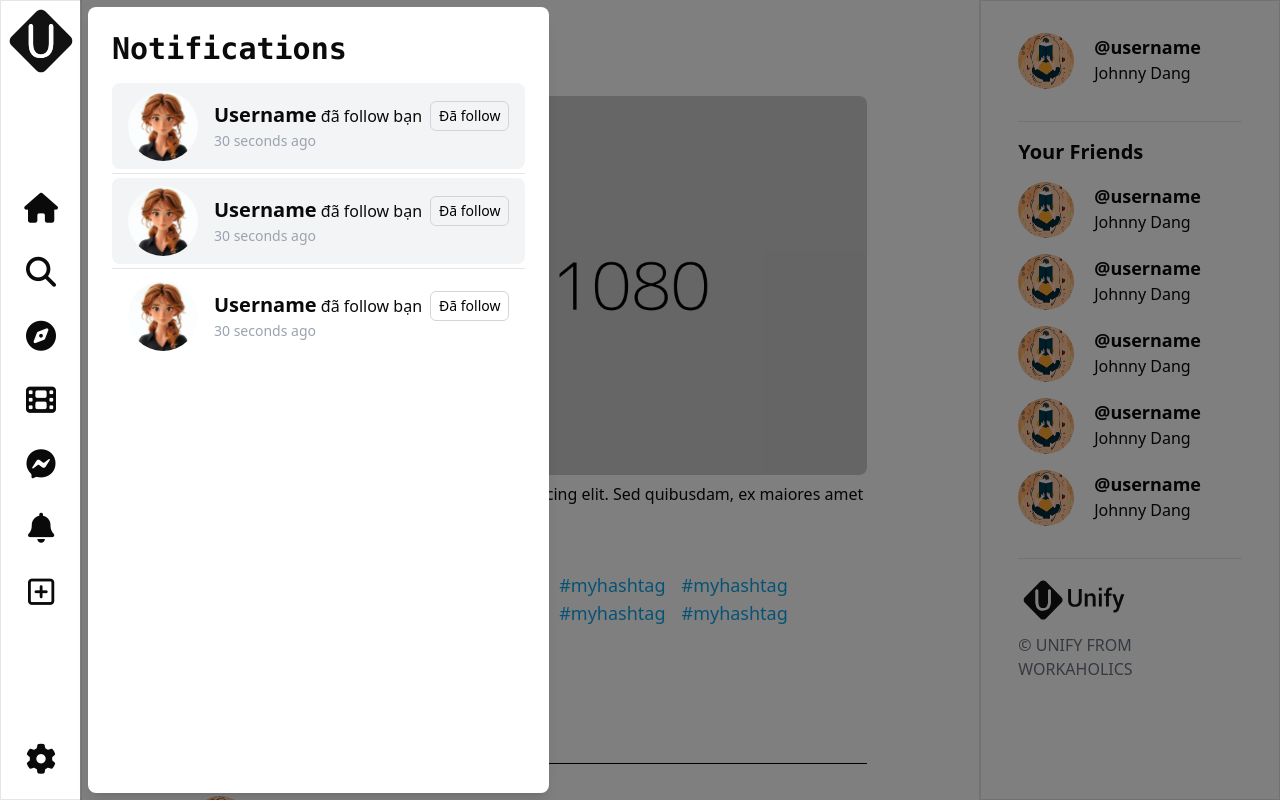
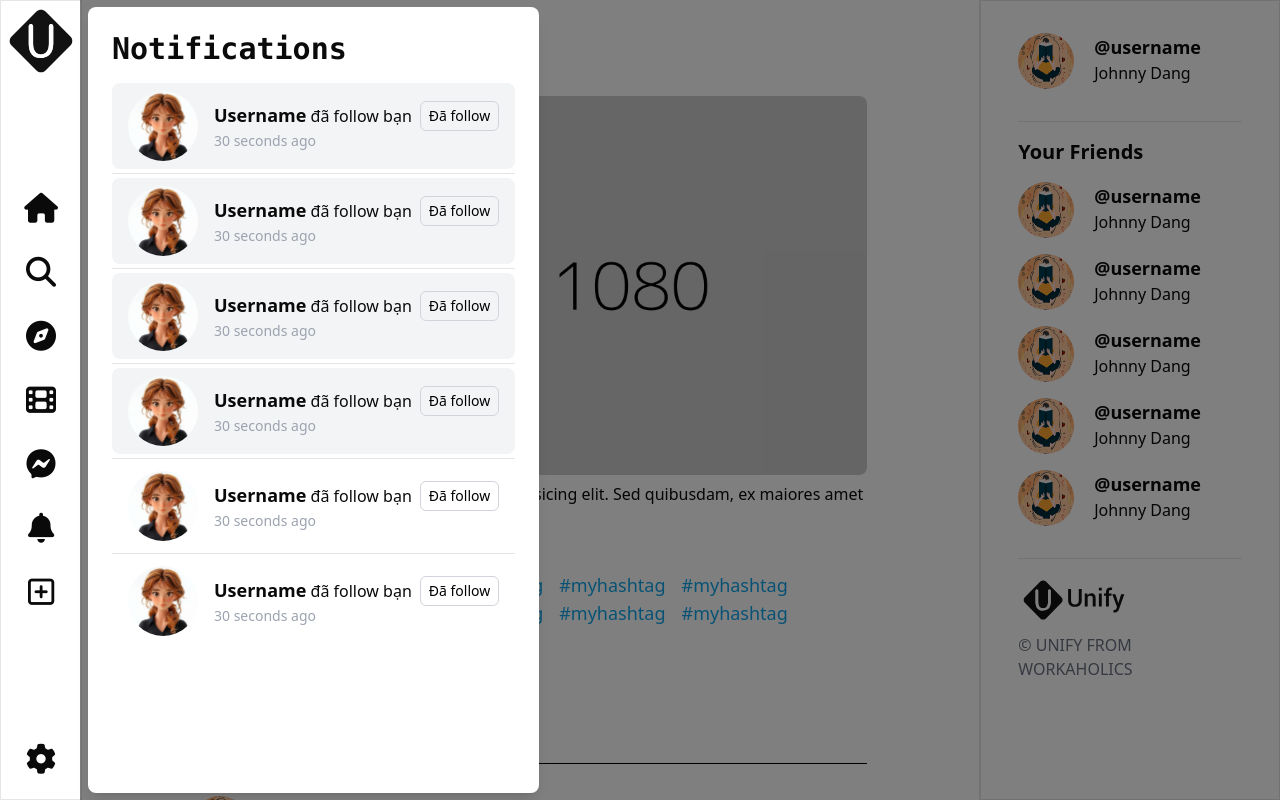
Before and after one commit to v06012005/UNIFY, a Next.js app in the folder frontend/: page / in a window 1280 px wide. Both pictures are taken after a click on the button "Notifications". Built offline with nearby package versions, Linux system fonts and the light colour scheme.

Commit message:
update notifications

```diff
--- a/frontend/app/(pages)/reels/page.jsx
+++ b/frontend/app/(pages)/reels/page.jsx
@@ -14,7 +14,7 @@ const Reels = () => {
           className="relative w-[450px] h-[700px] bg-gray-800 mx-auto rounded-2xl overflow-hidden m-5"
         >
           <div className="absolute inset-0 bg-gray-700 flex justify-center items-center">
-            <button className="absolute top-4 right-4 bg-gray-900 text-white rounded-full p-2">
+            <button className="absolute top-4 right-4 bg-gray-900 text-white rounded-full p-2" title="mute">
               <i className="fa-solid fa-volume-xmark"></i>
             </button>
             <Image src={avatar} alt="Reel Image" />
--- a/frontend/components/global/SideBar.jsx
+++ b/frontend/components/global/SideBar.jsx
@@ -28,17 +28,21 @@ const NotificationItem = React.memo(({ isSeen = false }) => (
         alt="User"
         className="rounded-full"
       />
-      <div className="flex flex-col">
-        <div className="flex gap-2">
+      <div className={"flex flex-col"}>
+        <div className={"flex gap-2"}>
           <p>
-            <strong className="font-black text-xl">Username</strong> đã follow
+            <strong className={"font-black text-lg"}>Username</strong> đã follow
             bạn
           </p>
-          <button className="border border-gray-300 rounded-md px-2 py-1 text-sm bg-transparent text-black">
+          <button
+            className={
+              "border border-gray-300 rounded-md px-2 py-1 text-sm bg-transparent text-black"
+            }
+          >
             Đã follow
           </button>
         </div>
-        <small className="text-gray-400 text-sm">30 seconds ago</small>
+        <small className={"text-gray-400 text-sm"}>30 seconds ago</small>
       </div>
     </div>
   </div>
@@ -47,22 +51,32 @@ const NotificationItem = React.memo(({ isSeen = false }) => (
 const NotificationModal = ({ isNotificationOpen, modalRef }) => {
   if (!isNotificationOpen) return null;
 
+  const notifications = Array.from({ length: 6 }, (_, index) => ({
+    id: index + 1,
+    isSeen: index > 3,
+  }));
+
   return (
-    <div className="fixed inset-0 left-20 bg-black bg-opacity-50 z-50 flex items-center">
+    <div
+      className={
+        "fixed inset-0 left-20 bg-black bg-opacity-50 z-50 flex items-center"
+      }
+    >
       <div
         ref={modalRef}
-        className="bg-white left-2 rounded-lg shadow-lg w-128 p-6 relative"
+        className={"bg-white left-2 rounded-lg shadow-lg w-128 p-6 relative"}
         style={{ height: "calc(100vh - 0.37cm)" }}
       >
         <h1 className="font-extrabold text-3xl font-mono mb-4">
           Notifications
         </h1>
         <div className="grid place-content-start gap-1">
-          <NotificationItem isSeen={false} />
-          <hr />
-          <NotificationItem isSeen={false} />
-          <hr />
-          <NotificationItem isSeen={true} />
+          {notifications.map((notification, index) => (
+            <React.Fragment key={notification.id}>
+              <NotificationItem isSeen={notification.isSeen} />
+              {index < notifications.length - 1 && <hr />}
+            </React.Fragment>
+          ))}
         </div>
       </div>
     </div>
@@ -98,7 +112,6 @@ const SideBar = () => {
 
   return (
     <div className="relative flex flex-row">
-      {/* Sidebar */}
       <div className="flex flex-col border h-screen fixed left-0 top-0 z-50">
         <Image
           src={`/images/unify_icon_lightmode.svg`}
@@ -148,7 +161,6 @@ const SideBar = () => {
         </Link>
       </div>
 
-      {/* Notification Modal */}
       <NotificationModal
         isNotificationOpen={isNotificationOpen}
         modalRef={modalRef}
```
